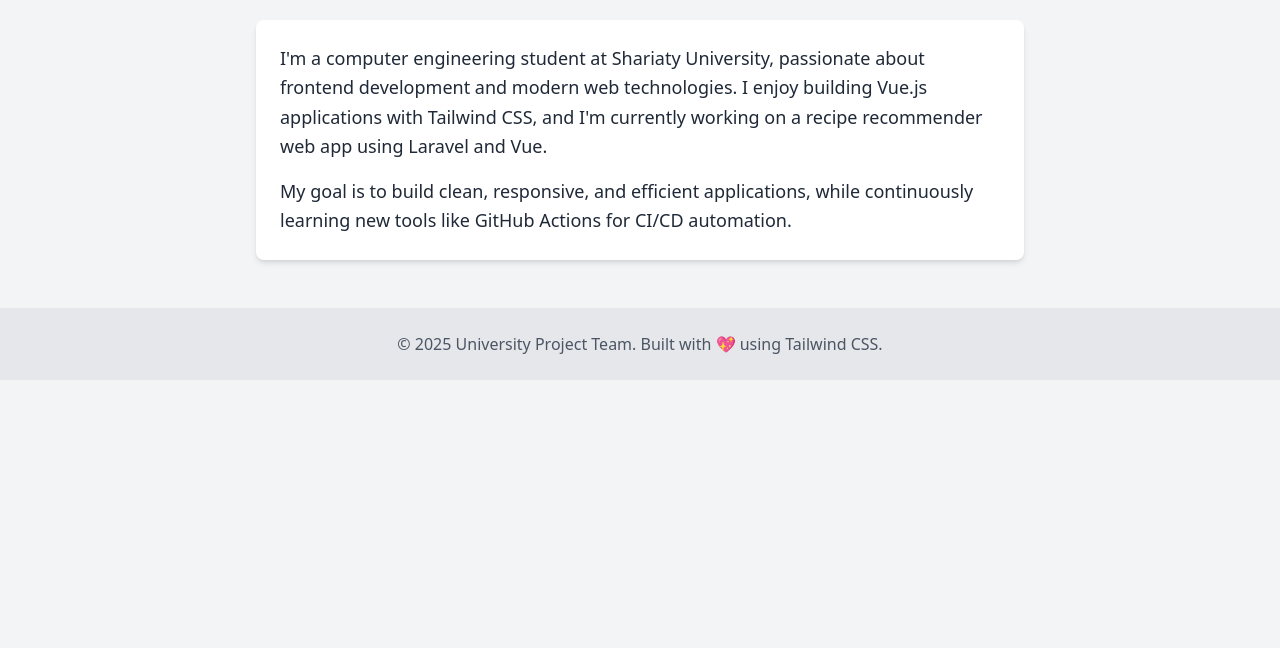
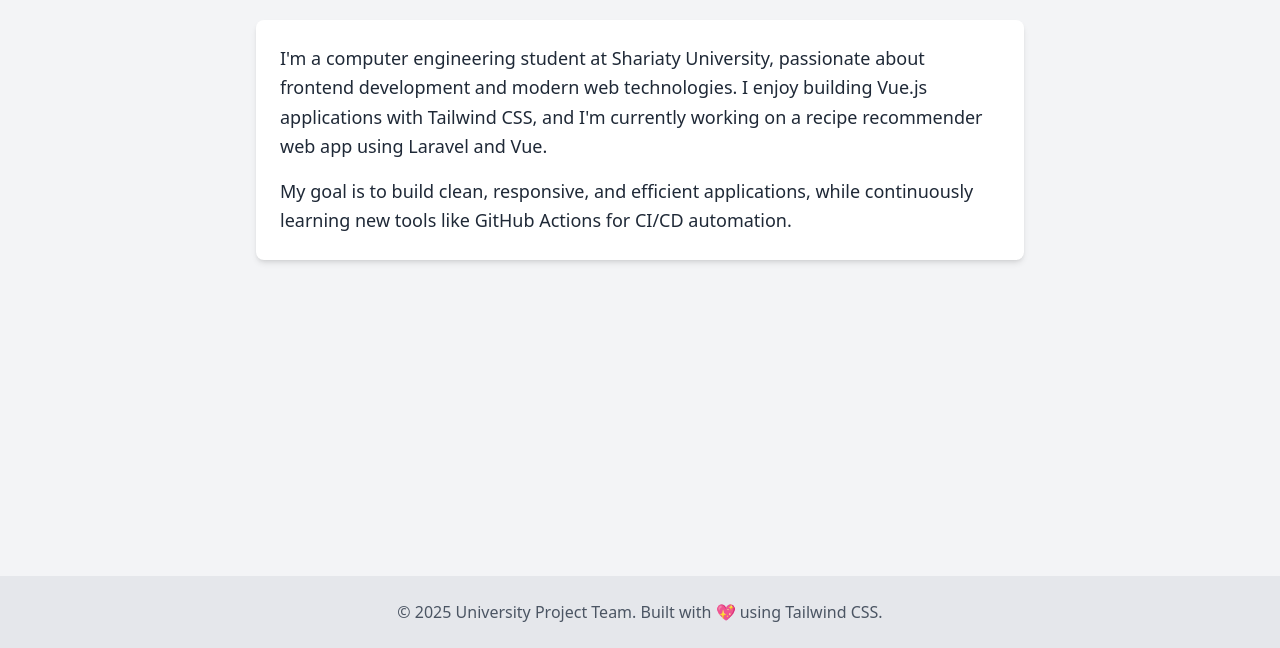
Before and after one commit to sabaMK47/GithubActions-test, a plain HTML site: page about.html in a window 1280 px wide. Shown: the part 152-800 px from the top of the page. Drawn offline with nearby package versions, Linux system fonts and the light colour scheme.

Commit message:
some fixing

```diff
--- a/about.html
+++ b/about.html
@@ -6,7 +6,7 @@
   <title>About Me</title>
   <script src="https://cdn.tailwindcss.com"></script>
 </head>
-<body class="bg-gray-100 text-gray-800 font-sans">
+<body class="bg-gray-100 text-gray-800 font-sans min-h-screen flex flex-col">
 
     <!-- Navbar -->
     <nav class="bg-pink-100 shadow-md">
@@ -21,7 +21,7 @@
     </nav>
 
     <!-- Main Content -->
-  <main class="container mx-auto px-4 py-12">
+    <main class="container mx-auto px-4 py-12 flex-1">
       <h2 class="text-3xl font-semibold mb-6 text-center">About Me</h2>
       <div class="bg-white rounded-lg shadow-md p-6 max-w-3xl mx-auto">
         <p class="text-lg leading-relaxed">
@@ -41,4 +41,5 @@
     </footer>
 
   </body>
+
 </html>
```
Also changed, not shown: contact.html (+1 -1 lines). Lines whose indentation alone changed are shown as unchanged.
